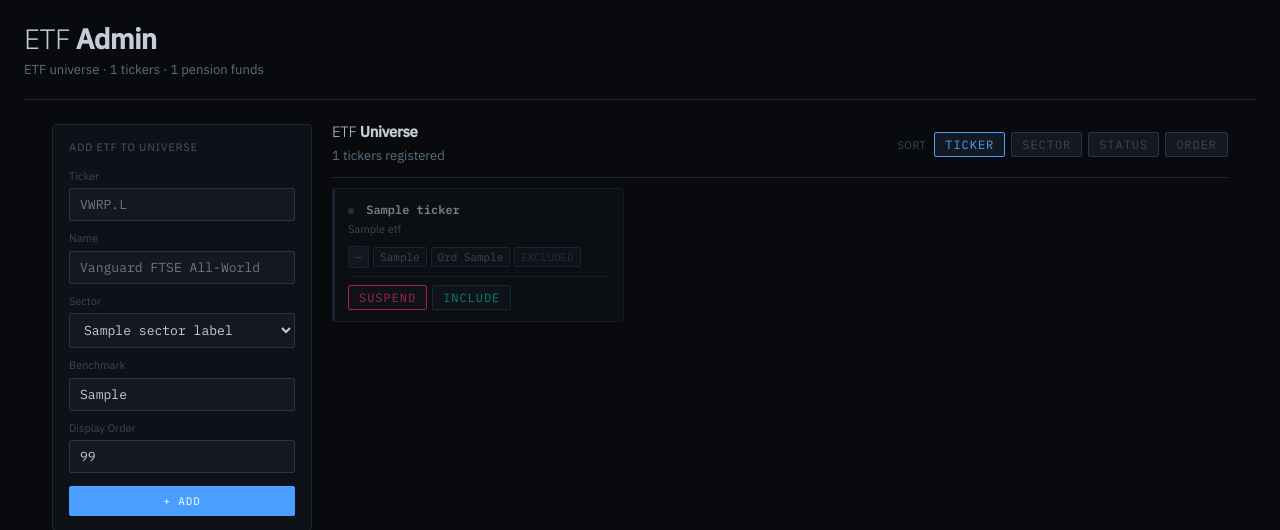
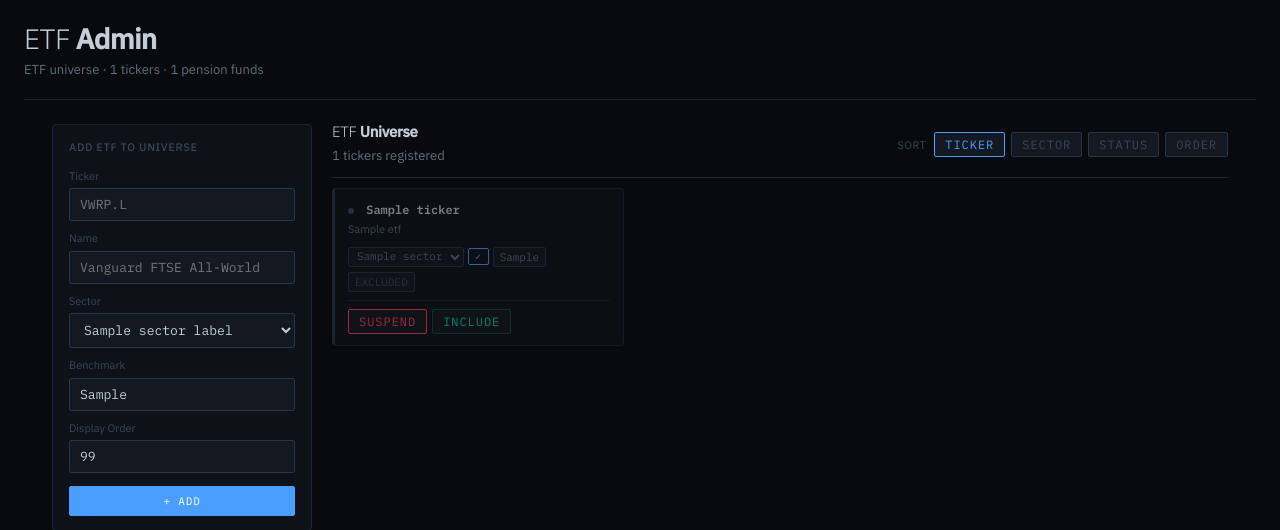
Before and after one commit to rhapsodians/Footprints, a Flask app: template templates/admin.html in a window 1280 px wide. Shown: the part 44-574 px from the top of the page. Run offline with Flask 3, Linux system fonts and the light colour scheme; the template is opened without the code that fills it: most values are stand-ins (such as "Sample title", 1, 10 or a date in 2020).

Commit message:
feat: sector editor on admin tiles; remove Ord display bug

```diff
--- a/templates/admin.html
+++ b/templates/admin.html
@@ -198,6 +198,23 @@
     font-family: var(--mono); font-size: .73rem; padding: 5px 14px;
     border-radius: 3px; cursor: pointer; border: 1px solid transparent; }
   .btn-green:hover { opacity: .85; }
+
+  /* ── Inline sector editor ── */
+  .sector-form { display:inline-flex; align-items:center; gap:4px; margin:1px 0; }
+  .sector-sel {
+    font-family:var(--mono); font-size:.73rem; color:var(--text2);
+    background:var(--surface2); border:1px solid var(--border2);
+    border-radius:2px; padding:1px 4px; cursor:pointer; outline:none;
+    transition:border-color .12s;
+  }
+  .sector-sel:hover, .sector-sel:focus { border-color:var(--accent); color:var(--text); }
+  .sector-save {
+    font-family:var(--mono); font-size:.67rem; letter-spacing:.06em;
+    color:var(--accent); background:none; border:1px solid var(--accent);
+    border-radius:2px; padding:1px 6px; cursor:pointer; transition:all .12s;
+    white-space:nowrap;
+  }
+  .sector-save:hover { background:var(--blue-dim); }
 </style>
 {% endblock %}
 
@@ -305,9 +322,16 @@
       </div>
 
       <div class="tile-meta">
-        <span class="sector-tag">{{ sector_labels.get(e.sector, e.sector or '—') }}</span>
+        <form class="sector-form" method="post" action="/admin/set-sector">
+          <input type="hidden" name="ticker" value="{{ e.ticker }}">
+          <select class="sector-sel" name="sector">
+            {% for sc in sectors %}
+            <option value="{{ sc }}" {% if sc == e.sector %}selected{% endif %}>{{ sector_labels.get(sc, sc) }}</option>
+            {% endfor %}
+          </select>
+          <button class="sector-save" type="submit">✓</button>
+        </form>
         <span class="tile-tag">{{ e.benchmark_ticker or base_ticker }}</span>
-        <span class="tile-tag">Ord {{ e.display_order }}</span>
         {% if e.suspended %}
           <span class="tile-tag" style="color:var(--yellow);border-color:var(--sig-ea-bd)">SUSP</span>
         {% elif not e.active %}
```
